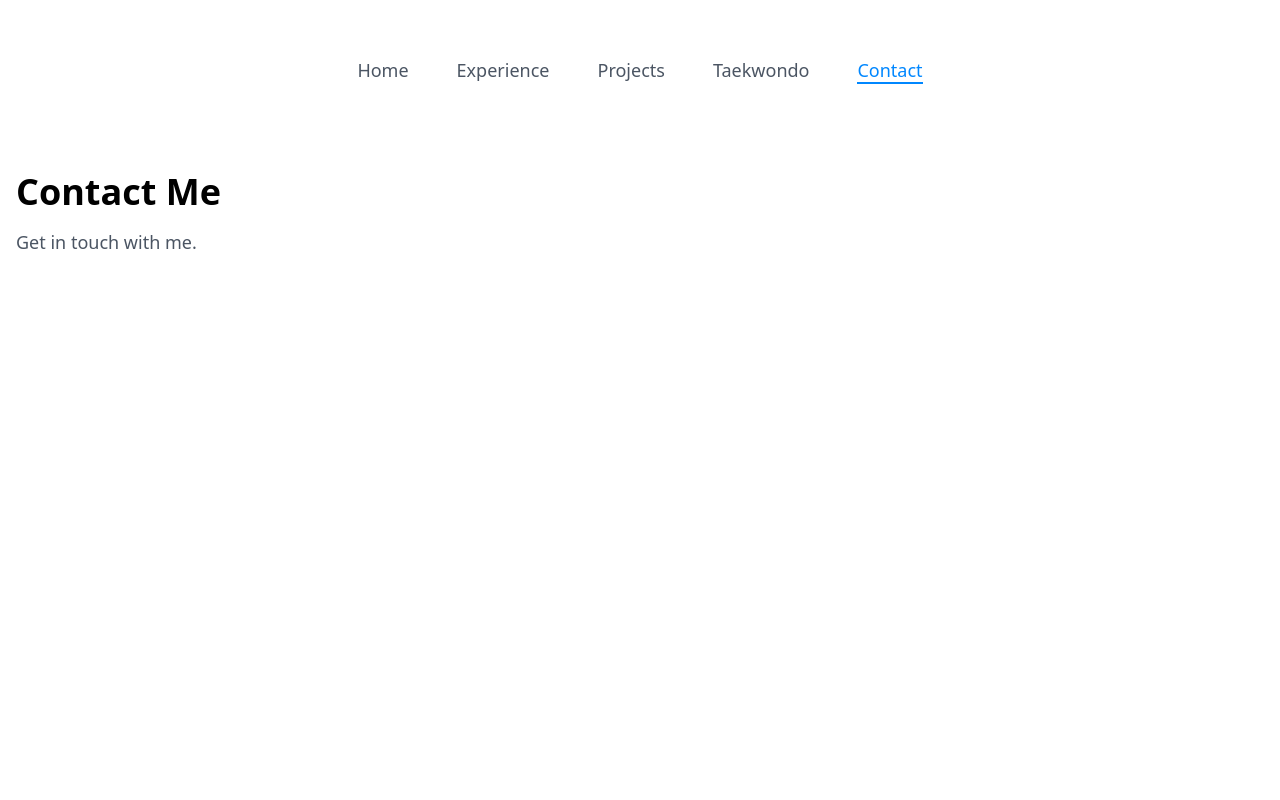
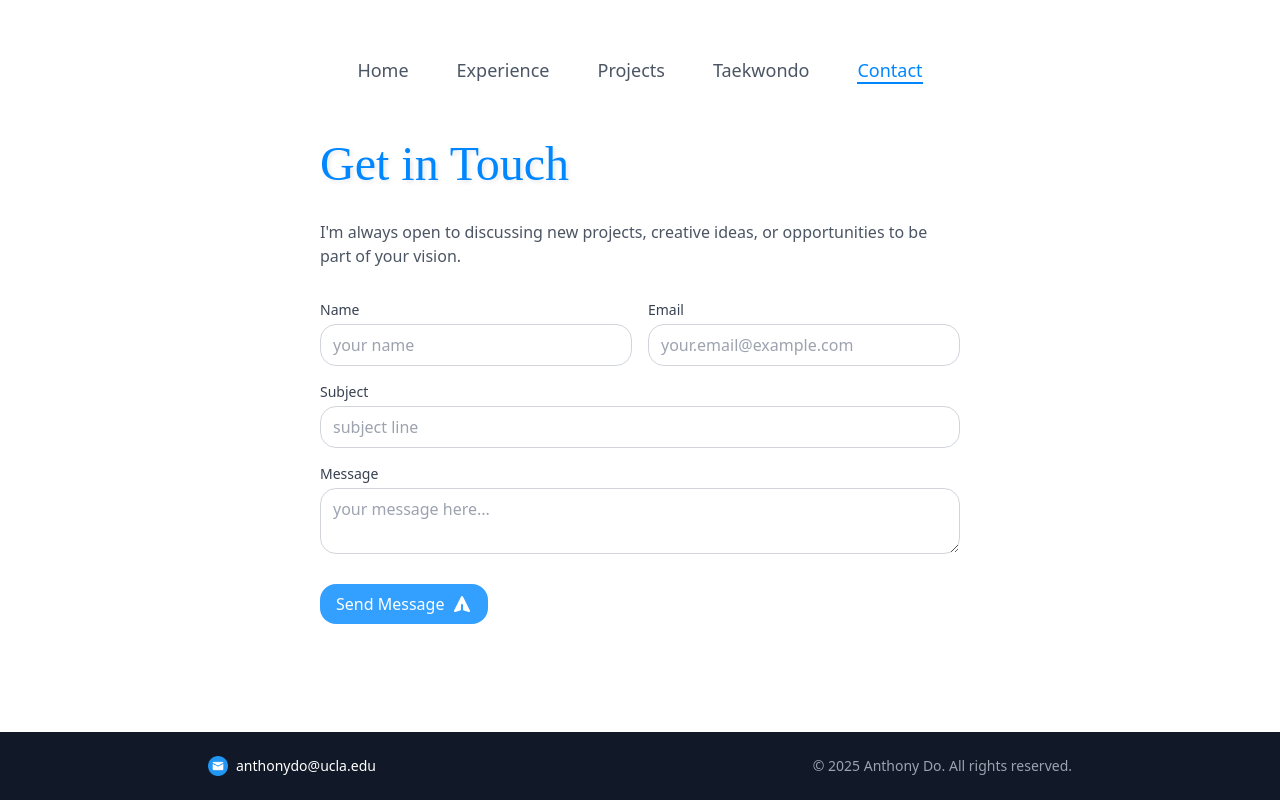
Before and after one commit to anthonysk0215/PersonalPortfolio, a React (Create React App) app: page /contact in a window 1280 px wide. Built offline with nearby package versions, Linux system fonts and the light colour scheme.

Commit message:
contact page

```diff
--- a/src/App.tsx
+++ b/src/App.tsx
@@ -7,6 +7,7 @@ import Projects from "./pages/Projects.tsx"
 import Taekwondo from "./pages/Taekwondo.tsx"
 import Contact from "./pages/Contact.tsx"
 import LandingAnimation from "./components/LandingAnimation.tsx"
+import Footer from "./components/Footer.tsx"
 
 function App() {
   const [showLanding, setShowLanding] = useState(true);
@@ -17,7 +18,7 @@ function App() {
 
   return (
     <Router>
-      <div className="min-h-screen bg-white">
+      <div className="flex flex-col min-h-screen bg-white">
         {showLanding ? (
           <LandingAnimation onComplete={handleAnimationComplete} />
         ) : (
@@ -25,7 +26,7 @@ function App() {
             <div className="pt-4">
               <Navbar />
             </div>
-            <main className="pt-4">
+            <main className="flex-grow pt-4">
               <Routes>
                 <Route path="/" element={<Home />} />
                 <Route path="/experience" element={<Experience />} />
@@ -34,6 +35,7 @@ function App() {
                 <Route path="/contact" element={<Contact />} />
               </Routes>
             </main>
+            <Footer />
           </>
         )}
       </div>
--- /dev/null
+++ b/src/components/Footer.tsx
@@ -0,0 +1,20 @@
+import React from "react";
+import emailIcon from "../assets/icons/mail.png";
+
+export default function Footer() {
+  return (
+    <footer className="bg-gray-900 text-white py-6 mt-auto">
+      <div className="max-w-4xl mx-auto flex flex-col sm:flex-row items-center justify-between px-4">
+        <div className="flex items-center gap-2 mb-2 sm:mb-0">
+          <img src={emailIcon} alt="Email" className="w-5 h-5" />
+          <a href="mailto:anthonydo@ucla.edu" className="hover:underline text-sm">
+            anthonydo@ucla.edu
+          </a>
+        </div>
+        <p className="text-sm text-gray-400">
+          © 2025 Anthony Do. All rights reserved.
+        </p>
+      </div>
+    </footer>
+  );
+}
--- a/src/components/HomeContent.tsx
+++ b/src/components/HomeContent.tsx
@@ -2,7 +2,6 @@ import React from 'react';
 import { motion } from 'framer-motion';
 import computerIcon from '../assets/icons/computer.png';
 import linkedinIcon from '../assets/icons/linkedin.png';
-import emailIcon from '../assets/icons/mail.png';
 import githubIcon from '../assets/icons/github-sign.png';
 import xIcon from '../assets/icons/twitter.png';
 
@@ -48,11 +47,6 @@ export default function HomeContent() {
                 I resell shoes out of love. My favorite number is 6. Raw crab (Gejang) is the best food.
               </p>
             </div>
-
-            <div className="flex items-center space-x-3">
-              <img src={emailIcon} alt="Email" className="w-6 h-6 object-contain" />
-              <span>anthonydo@ucla.edu</span>
-            </div>
           </div>
         </motion.div>
 
--- a/src/components/LandingAnimation.tsx
+++ b/src/components/LandingAnimation.tsx
@@ -1,14 +1,14 @@
-import React, { useState, useEffect, useRef } from "react"
+import React, { useState, useEffect } from "react";
 
 const words = [
   "software engineer",
   "algorithms",
   "machine learning",
   "natural language processing",
-  "web development",
+  "full stack",
   "machine learning",
   "artificial intelligence",
-]
+];
 
 interface LandingAnimationProps {
   onComplete: () => void;
@@ -16,45 +16,37 @@ interface LandingAnimationProps {
 
 export default function LandingAnimation({ onComplete }: LandingAnimationProps) {
   const [currentWordIndex, setCurrentWordIndex] = useState(0);
-  const [isVisible, setIsVisible] = useState(true);
-  const animationRef = useRef<number | null>(null);
 
   useEffect(() => {
-    // Total animation should be 2 seconds
-    // With 7 words, each word gets about 250ms on average
-    const duration = Math.max(300 - (currentWordIndex * 20), 150);
+    const duration = Math.max(300 - currentWordIndex * 20, 150);
 
     const timer = setTimeout(() => {
-      setIsVisible(false);
-      setTimeout(() => {
       if (currentWordIndex < words.length - 1) {
-          setCurrentWordIndex(prev => prev + 1);
-          setIsVisible(true);
+        setCurrentWordIndex((prev) => prev + 1);
       } else {
-          onComplete();
+        setTimeout(onComplete, 300); // brief pause before finishing
       }
-      }, 50); // Very quick fade out
     }, duration);
 
-    animationRef.current = timer;
-    return () => {
-      if (animationRef.current) {
-        clearTimeout(animationRef.current);
-      }
-    };
+    return () => clearTimeout(timer);
   }, [currentWordIndex, onComplete]);
 
   return (
     <div className="fixed inset-0 flex items-center justify-center bg-white z-50">
+      <div className="flex flex-col items-center gap-2">
+        {words.map((word, index) => (
           <div
-        className={`text-4xl font-bold text-baby-blue transition-all duration-50 transform ${
-          isVisible
-            ? 'opacity-100 scale-100'
-            : 'opacity-0 scale-95'
+            key={index}
+            className={`text-4xl font-bold transition-all duration-300 ${
+              index === currentWordIndex
+                ? "text-baby-blue scale-110"
+                : "text-gray-400 scale-100"
             }`}
           >
-        {words[currentWordIndex]}
+            {word}
+          </div>
+        ))}
       </div>
     </div>
-  )
+  );
 }
--- a/src/pages/Contact.tsx
+++ b/src/pages/Contact.tsx
@@ -1,12 +1,148 @@
-import React from 'react';
+import React, { useState } from 'react';
+import { motion } from 'framer-motion';
 
-const Contact = () => {
+export default function Contact() {
+  const [formData, setFormData] = useState({
+    name: '',
+    email: '',
+    subject: '',
+    message: ''
+  });
+
+  const [isSubmitted, setIsSubmitted] = useState(false);
+
+  const handleChange = (e) => {
+    const { name, value } = e.target;
+    setFormData(prevState => ({
+      ...prevState,
+      [name]: value
+    }));
+  };
+
+  const handleSubmit = (e) => {
+    e.preventDefault();
+
+    // Create mailto link with form data
+    const mailtoLink = `mailto:anthonysk0215@gmail.com?subject=${encodeURIComponent(formData.subject)}&body=${encodeURIComponent(`Name: ${formData.name}\nEmail: ${formData.email}\n\n${formData.message}`)}`;
+
+    //set as submitted and then open email
+    setIsSubmitted(true);
+
+    setTimeout(() => {
+      window.location.href = mailtoLink;
+    }, 2000);
+  };
+
+  // Confirmation component
+  const ConfirmationMessage = () => (
+    <motion.div
+      initial={{ opacity: 0, y: 70 }}
+      animate={{ opacity: 1, y: 0 }}
+      transition={{ duration: 0.5 }}
+      className="max-w-2xl mx-auto px-4 pb-20 text-center"
+    >
+      <div className="mx-auto mb-6 flex items-center justify-center w-16 h-16 bg-green-100 rounded-full">
+        <svg className="w-8 h-8 text-green-500" fill="none" stroke="currentColor" viewBox="0 0 24 24">
+          <path strokeLinecap="round" strokeLinejoin="round" strokeWidth="2" d="M5 13l4 4L19 7"></path>
+        </svg>
+      </div>
+      <h2 className="text-3xl font-bold text-blue-500 mb-2">Thank You!</h2>
+      <p className="text-xl text-gray-600 mb-6">I'll get back to you as soon as possible.</p>
+      <p className="text-gray-500">Opening your email client...</p>
+    </motion.div>
+  );
+
+  if (isSubmitted) {
+    return <ConfirmationMessage />;
+  }
+
   return (
-    <div className="container mx-auto px-4 py-8">
-      <h1 className="text-4xl font-bold mb-4">Contact Me</h1>
-      <p className="text-lg text-gray-600">Get in touch with me.</p>
-    </div>
+    <motion.div
+      initial={{ opacity: 0, y: 70 }}
+      animate={{ opacity: 1, y: 0 }}
+      transition={{ duration: 1 }}
+      className="max-w-2xl mx-auto px-4 pb-20"
+    >
+      <h1 className="text-5xl font-bubble mb-8 text-blue-500">
+        Get in Touch
+      </h1>
+
+      <p className="text-gray-600 mb-6">
+        I'm always open to discussing new projects, creative ideas, or opportunities to be part of your vision.
+      </p>
+
+      <form onSubmit={handleSubmit} className="mt-8">
+        {/* Name and Email on one line */}
+        <div className="flex flex-col md:flex-row gap-4 mb-4">
+          <div className="flex-1">
+            <label htmlFor="name" className="block text-sm font-medium text-gray-700 mb-1">Name</label>
+            <input
+              type="text"
+              id="name"
+              name="name"
+              placeholder="your name"
+              value={formData.name}
+              onChange={handleChange}
+              className="w-full px-3 py-2 border border-gray-300 rounded-2xl focus:outline-none focus:ring-2 focus:ring-blue-500"
+              required
+            />
+          </div>
+
+          <div className="flex-1">
+            <label htmlFor="email" className="block text-sm font-medium text-gray-700 mb-1">Email</label>
+            <input
+              type="email"
+              id="email"
+              name="email"
+              placeholder="your.email@example.com"
+              value={formData.email}
+              onChange={handleChange}
+              className="w-full px-3 py-2 border border-gray-300 rounded-2xl focus:outline-none focus:ring-2 focus:ring-blue-500"
+              required
+            />
+          </div>
+        </div>
+
+        {/* Subject line */}
+        <div className="mb-4">
+          <label htmlFor="subject" className="block text-sm font-medium text-gray-700 mb-1">Subject</label>
+          <input
+            type="text"
+            id="subject"
+            name="subject"
+            placeholder="subject line"
+            value={formData.subject}
+            onChange={handleChange}
+            className="w-full px-3 py-2 border border-gray-300 rounded-2xl focus:outline-none focus:ring-2 focus:ring-blue-500"
+            required
+          />
+        </div>
+
+        {/* Message body */}
+        <div className="mb-6">
+          <label htmlFor="message" className="block text-sm font-medium text-gray-700 mb-1">Message</label>
+          <textarea
+            id="message"
+            name="message"
+            placeholder="your message here..."
+            value={formData.message}
+            onChange={handleChange}
+            className="w-full px-3 py-2 border border-gray-300 rounded-2xl focus:outline-none focus:ring-2 focus:ring-blue-500"
+            required
+          ></textarea>
+        </div>
+
+        {/* Submit button */}
+        <button
+          type="submit"
+          className="px-4 py-2 bg-blue-400 text-white font-medium rounded-2xl hover:bg-blue-600 transition-colors flex items-center"
+        >
+          Send Message
+          <svg xmlns="http://www.w3.org/2000/svg" className="h-5 w-5 ml-2" viewBox="0 0 20 20" fill="currentColor">
+            <path d="M10.894 2.553a1 1 0 00-1.788 0l-7 14a1 1 0 001.169 1.409l5-1.429A1 1 0 009 15.571V11a1 1 0 112 0v4.571a1 1 0 00.725.962l5 1.428a1 1 0 001.17-1.408l-7-14z" />
+          </svg>
+        </button>
+      </form>
+    </motion.div>
   );
-};
-
-export default Contact;
+}
--- a/src/pages/Home.tsx
+++ b/src/pages/Home.tsx
@@ -3,7 +3,7 @@ import HomeContent from '../components/HomeContent.tsx';
 
 const Home = () => {
   return (
-    <div className="min-h-screen">
+    <div>
       <HomeContent />
     </div>
   );
--- a/src/types/images.d.ts
+++ b/src/types/images.d.ts
@@ -1,14 +1,14 @@
-declare module '*.jpg' {
+declare module "*.jpg" {
     const content: string;
     export default content;
 }
 
-declare module '*.png' {
+declare module "*.png" {
     const content: string;
     export default content;
 }
 
-declare module '*.webp' {
+declare module "*.webp" {
     const content: string;
     export default content;
 }
```
Also changed, not shown: src/pages/Projects.tsx (+4 -4 lines), 1 other file (tests, documents, lock files or other folders). Lines whose indentation alone changed are shown as unchanged.
